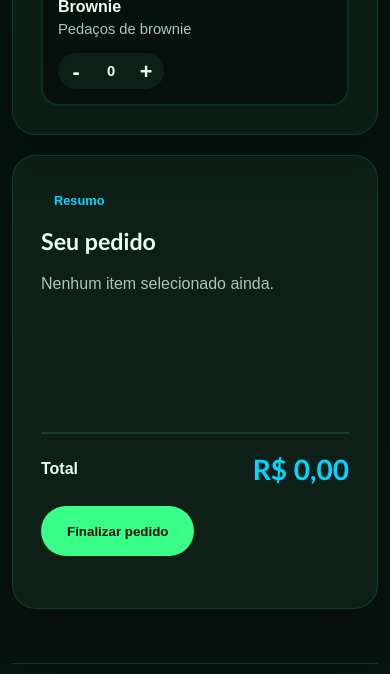
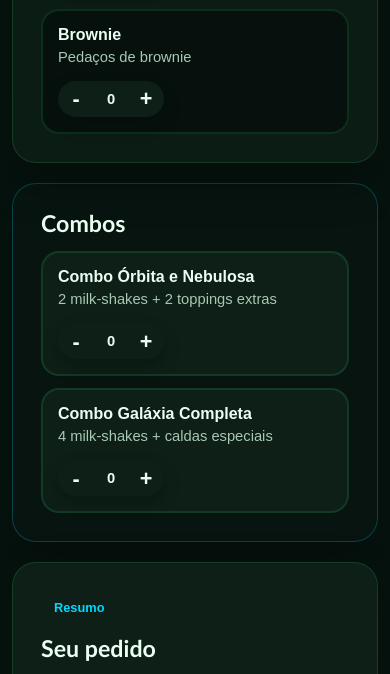
Before and after one commit to yuuaguiar/shakeup, a website: page index.html in a window 390 px wide. Shown: the part 5786-6460 px from the top of the page. Drawn offline with Linux system fonts and the light colour scheme; no server answers.

Commit message:
feat: add combos to order builder

```diff
--- a/index.html
+++ b/index.html
@@ -4,7 +4,7 @@
   <meta charset="UTF-8">
   <meta name="viewport" content="width=device-width, initial-scale=1.0">
   <title>ShakeUp Área 51 | Milk-shakes personalizados</title>
-  <link rel="stylesheet" href="style.css">
+  <link rel="stylesheet" href="style.css?v=2">
 </head>
 <body>
   <!-- ETAPA 1: Cabeçalho com identidade visual e navegação entre seções. -->
@@ -174,7 +174,7 @@
         <p class="eyebrow">Monte seu pedido</p>
         <h2>Escolha, adicione e ajuste</h2>
         <p>
-          Selecione os sabores e adicionais disponíveis na ShakeUp Área 51. Use os botões
+          Selecione sabores, combos e adicionais disponíveis na ShakeUp Área 51. Use os botões
           para adicionar ou remover itens e visualizar seu pedido.
         </p>
       </div>
@@ -240,6 +240,36 @@
           </div>
         </div>
 
+        <!-- Combos fixos também podem ser adicionados ao pedido. -->
+        <div class="builder-group order-combos-panel">
+          <h3>Combos</h3>
+          <div class="order-combos-grid">
+            <article class="order-option" data-id="combo-orbita-nebulosa" data-price="34.90" data-kind="combo">
+              <div>
+                <strong>Combo Órbita e Nebulosa</strong>
+                <span>2 milk-shakes + 2 toppings extras</span>
+              </div>
+              <div class="quantity-control">
+                <button type="button" class="qty-btn" data-action="remove" aria-label="Remover Combo Órbita e Nebulosa">-</button>
+                <span data-qty>0</span>
+                <button type="button" class="qty-btn" data-action="add" aria-label="Adicionar Combo Órbita e Nebulosa">+</button>
+              </div>
+            </article>
+
+            <article class="order-option" data-id="combo-galaxia-completa" data-price="59.90" data-kind="combo">
+              <div>
+                <strong>Combo Galáxia Completa</strong>
+                <span>4 milk-shakes + caldas especiais</span>
+              </div>
+              <div class="quantity-control">
+                <button type="button" class="qty-btn" data-action="remove" aria-label="Remover Combo Galáxia Completa">-</button>
+                <span data-qty>0</span>
+                <button type="button" class="qty-btn" data-action="add" aria-label="Adicionar Combo Galáxia Completa">+</button>
+              </div>
+            </article>
+          </div>
+        </div>
+
         <aside class="order-summary">
           <span class="combo-tag">Resumo</span>
           <h3>Seu pedido</h3>
@@ -283,6 +313,6 @@
   </footer>
 
   <!-- ETAPA 9: Carregamento da integração com a API e das interações. -->
-  <script src="script.js"></script>
+  <script src="script.js?v=2"></script>
 </body>
 </html>
--- a/script.js
+++ b/script.js
@@ -187,15 +187,17 @@ document.querySelector(".order-builder").addEventListener("click", (evento) => {
   atualizarResumo();
 });
 
-// O pedido só pode ser finalizado quando existe pelo menos um sabor.
+// O pedido pode ser finalizado com pelo menos um sabor individual ou um combo.
 botaoFinalizar.addEventListener("click", () => {
-  const possuiSabor = obterOpcoesPedido().some((opcao) => {
-    return opcao.dataset.kind === "flavor" && Number(opcao.dataset.qty || 0) > 0;
+  const possuiItemPrincipal = obterOpcoesPedido().some((opcao) => {
+    const tipoItem = opcao.dataset.kind;
+    const itemPrincipal = tipoItem === "flavor" || tipoItem === "combo";
+    return itemPrincipal && Number(opcao.dataset.qty || 0) > 0;
   });
 
-  mensagemPedido.textContent = possuiSabor
+  mensagemPedido.textContent = possuiItemPrincipal
     ? `Pedido finalizado com sucesso! Total: ${totalResumo.textContent}.`
-    : "Adicione pelo menos um sabor para finalizar seu pedido.";
+    : "Adicione pelo menos um sabor ou combo para finalizar seu pedido.";
 });
 
 // ETAPA 9: READ da API para alimentar as duas áreas da landing.
@@ -222,5 +224,10 @@ document.querySelectorAll(".toppings-panel .order-option").forEach((opcao) => {
   opcao.dataset.kind = "topping";
 });
 
+document.querySelectorAll(".order-combos-panel .order-option").forEach((opcao) => {
+  opcao.dataset.qty = "0";
+  opcao.dataset.kind = "combo";
+});
+
 atualizarResumo();
 carregarProdutos();
--- a/server.js
+++ b/server.js
@@ -308,9 +308,11 @@ function servirArquivoEstatico(resposta, nomeRota) {
       return;
     }
 
+    const arquivoDaInterface = [".html", ".css", ".js"].includes(extensao);
+
     resposta.writeHead(200, {
       "Content-Type": tiposMime[extensao],
-      "Cache-Control": extensao === ".html" ? "no-cache" : "public, max-age=3600",
+      "Cache-Control": arquivoDaInterface ? "no-cache" : "public, max-age=3600",
     });
     resposta.end(conteudo);
   });
--- a/style.css
+++ b/style.css
@@ -551,6 +551,8 @@ p {
 .flavor-panel {
   position: relative;
   z-index: 2;
+  grid-column: 1;
+  grid-row: 1;
   margin-right: -42px;
   background: var(--pink);
   border-color: rgba(57, 255, 136, 0.42);
@@ -594,7 +596,26 @@ p {
 .toppings-panel {
   position: relative;
   z-index: 1;
+  grid-column: 2;
+  grid-row: 1;
   padding-left: 54px;
+}
+
+.order-combos-panel {
+  grid-column: 1 / 3;
+  grid-row: 2;
+  border-color: rgba(0, 217, 255, 0.24);
+  background: #07140f;
+}
+
+.order-combos-grid {
+  display: grid;
+  grid-template-columns: repeat(2, minmax(0, 1fr));
+  gap: 12px;
+}
+
+.order-combos-panel .order-option {
+  background: #0d1f17;
 }
 
 .builder-group h3,
@@ -678,6 +699,8 @@ p {
 .order-summary {
   position: sticky;
   top: 102px;
+  grid-column: 3;
+  grid-row: 1 / span 2;
   align-self: start;
   background: var(--white);
 }
@@ -831,6 +854,14 @@ p {
     grid-template-columns: 1fr;
   }
 
+  .flavor-panel,
+  .toppings-panel,
+  .order-combos-panel,
+  .order-summary {
+    grid-column: 1;
+    grid-row: auto;
+  }
+
   .flavor-panel {
     margin-right: 0;
   }
@@ -888,6 +919,10 @@ p {
     grid-template-columns: 1fr;
   }
 
+  .order-combos-grid {
+    grid-template-columns: 1fr;
+  }
+
   .order-option {
     align-items: flex-start;
     flex-direction: column;
```
